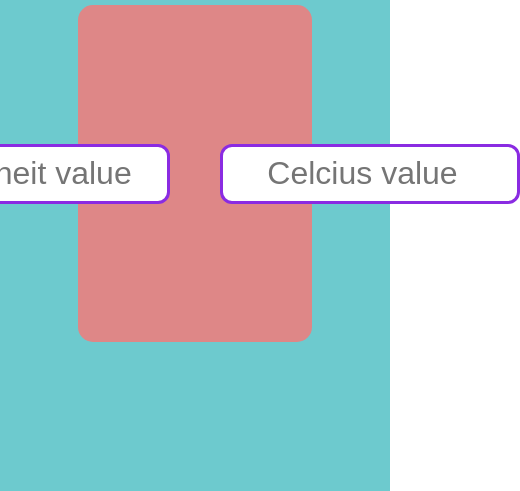
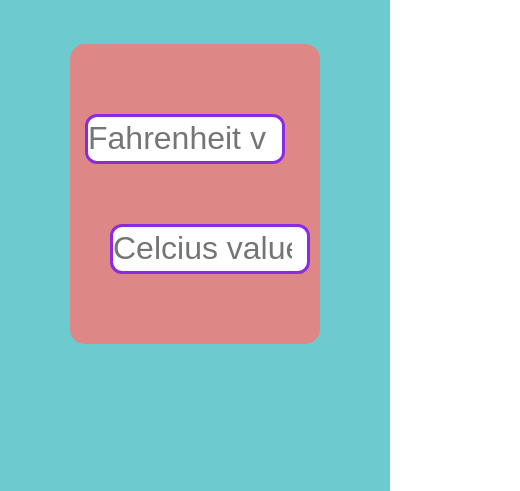
Before and after one commit to Shubhama0/unit-convertor, a plain HTML site: page temperature.html in a window 390 px wide. Shown: the part 353-844 px from the top of the page, 520 px wide, since content can reach past the window. Drawn offline with Linux system fonts and the light colour scheme.

Commit message:
Update temp.css

```diff
--- a/temp.css
+++ b/temp.css
@@ -75,3 +75,40 @@
     border: 3px solid blueviolet;
     border-radius: 12px;
  }
+
+
+
+
+
+ @media (max-width:500px) {
+
+
+   .m{
+    /* background-color: yellow; */
+    height:300px ;
+    width: 250px;
+    gap : 60px;
+    grid-template-columns: 100px 100px;
+    grid-template-rows: 100px 100px;
+    margin-top: 40px;
+    flex-direction: column;
+justify-content: center;
+align-items: center;
+
+   }
+
+   #f{
+     margin-left: 30px;
+     width: 200px;
+     height: 50px;
+
+   }
+
+   #c{
+     width: 200px;
+     height: 50px;
+     margin-left: 30px;
+   }
+
+
+}
```
